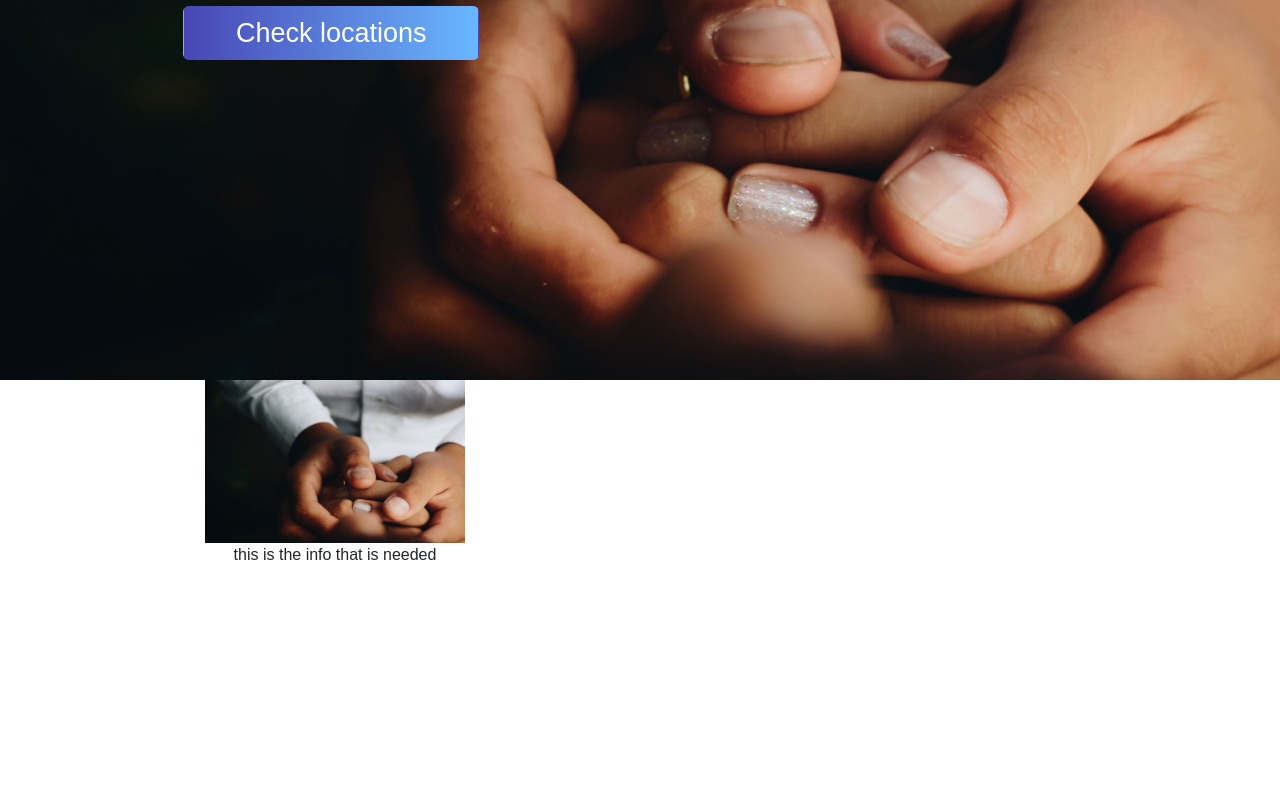
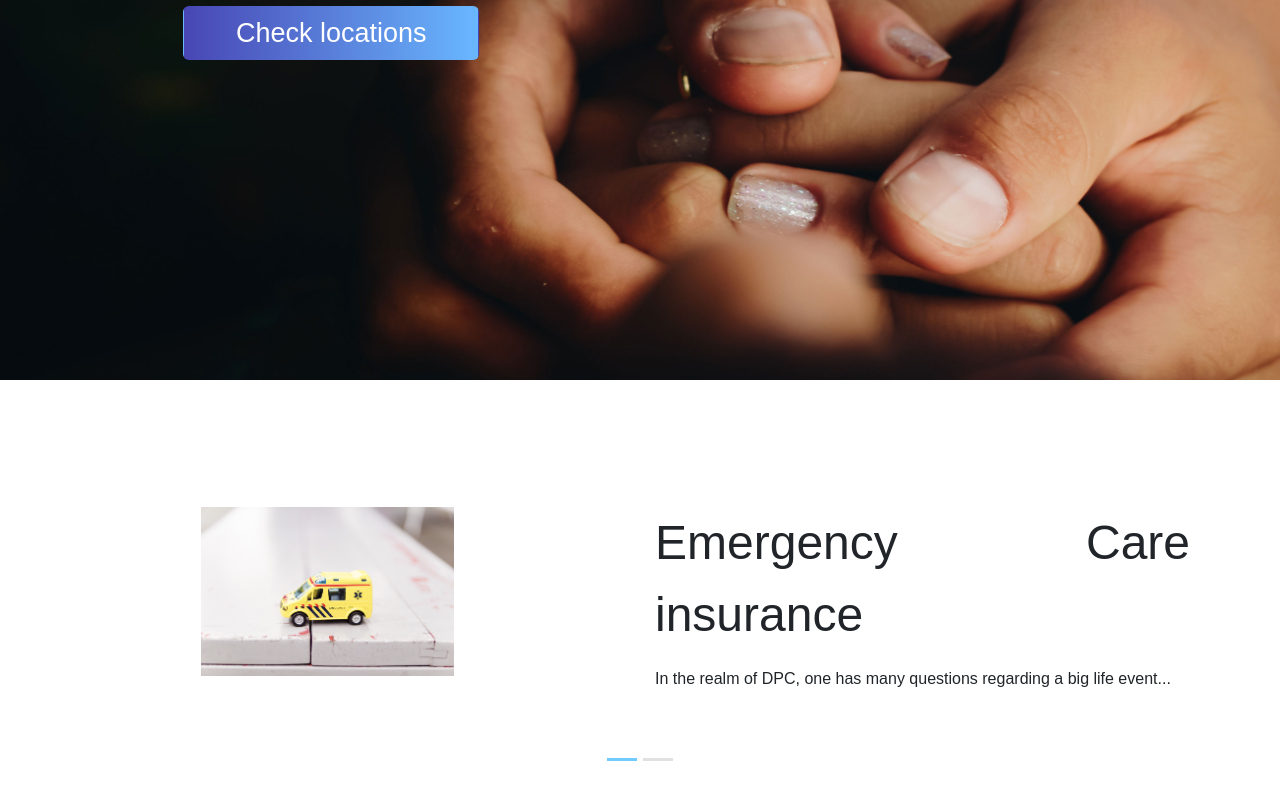
Before and after one commit to Salvus-Health/Salvus-react, a React (Create React App) app: page / in a window 1280 px wide. Shown: the part 420-1220 px from the top of the page. Before the commit the page ends 1003 px from the top, so only its background shows below. Built offline with nearby package versions, Linux system fonts and the light colour scheme.

Commit message:
carousel somewhat working, needs to improve the visuals

```diff
--- a/src/landing-page/LandingPage.css
+++ b/src/landing-page/LandingPage.css
@@ -42,3 +42,30 @@
     justify-content: flex-start;
     height: 100%;
 }
+
+.info-s{
+    margin-top: 127px;
+    margin-bottom: 127px;
+}
+
+
+.title-s{
+    text-align: justify;
+    font-size: 48px;
+}
+
+.description-s{
+    text-align: justify;
+}
+
+/**
+these last two classes define the color of the slide number indicators, if removed these indicators will turn white
+you can thank the carousel library for making me use this hack
+ */
+li.active {
+    background-color: #70CCFF !important;
+}
+
+li{
+    background-color: #C4C4C4 !important;
+}
--- a/src/landing-page/info-section/InfoSection.tsx
+++ b/src/landing-page/info-section/InfoSection.tsx
@@ -1,7 +1,7 @@
 import * as React from 'react';
 import {
     Carousel,
-    CarouselControl,
+    // CarouselControl,
     CarouselIndicators,
     CarouselItem
 } from 'reactstrap';
@@ -15,10 +15,10 @@ interface IInfoState {
 class InfoSection extends React.Component <any, IInfoState> {
 
     private items: LandingPageInfo [] = [
-        new LandingPageInfo("/assets/Holding-Hands-Doctor.svg", "this is my info"),
+        new LandingPageInfo("/assets/images/landing/stories-ambulance.png", "this is my info"),
         new LandingPageInfo("/assets/Holding-Hands-Doctor.svg", "this is my changed info"),
     ];
-    private animating = true;
+    private animating = false;
 
     constructor(props: any) {
         super(props);
@@ -41,19 +41,25 @@ class InfoSection extends React.Component <any, IInfoState> {
     }
 
     public next() {
-        if (this.animating) { return; }
+        if (this.animating) {
+            return;
+        }
         const nextIndex = this.state.activeIndex === this.items.length - 1 ? 0 : this.state.activeIndex + 1;
         this.setState({activeIndex: nextIndex});
     }
 
     public previous() {
-        if (this.animating) { return; }
+        if (this.animating) {
+            return;
+        }
         const nextIndex = this.state.activeIndex === 0 ? this.items.length - 1 : this.state.activeIndex - 1;
         this.setState({activeIndex: nextIndex});
     }
 
     public goToIndex(newIndex: number) {
-        if (this.animating) { return; }
+        if (this.animating) {
+            return;
+        }
         this.setState({activeIndex: newIndex});
     }
 
@@ -68,27 +74,41 @@ class InfoSection extends React.Component <any, IInfoState> {
                     onExited={this.onExited}
                     key={item.img}
                 >
-                    <div className="col-md-12">
+                    <div className="col-md-12 row" style = {{marginBottom:"80px"}}>
                         <div className="col-md-6">
-                            <img className="col-md-6" src={item.img} alt={"Alt text"}/></div>
+                            <img className="col-md-6" src={item.img} alt={"Alt text"}/>
+                        </div>
 
-                        <p className="col-md-6">this is the info that is needed </p></div>
+                        <div className="col-md-6 info-container">
+                            <p className="title-s col-md-12">Emergency Care insurance</p>
+                            <p className="description-s col-md-12">
+                                In the realm of DPC, one has many questions regarding a big life
+                                event...
+                            </p>
+
+                        </div>
+
+                    </div>
                     {/*<CarouselCaption captionText={item.info} captionHeader={item.info}/>*/}
                 </CarouselItem>
             );
         });
 
-        return <Carousel
-            activeIndex={activeIndex}
-            next={this.next}
-            previous={this.previous}
-            className = "col-md-12"
-        >
-            <CarouselIndicators items={this.items} activeIndex={activeIndex} onClickHandler={this.goToIndex}/>
-            {slides}
-            <CarouselControl direction="prev" directionText="Previous" onClickHandler={this.previous}/>
-            <CarouselControl direction="next" directionText="Next" onClickHandler={this.next}/>
-        </Carousel>;
+        return (
+
+            <div className="col-md-12 info-s">
+                <Carousel
+                    activeIndex={activeIndex}
+                    next={this.next}
+                    previous={this.previous}
+                    className="col-md-12"
+                >
+                    {slides}
+                    <CarouselIndicators items={this.items} activeIndex={activeIndex} onClickHandler={this.goToIndex}/>
+                    {/*<CarouselControl direction="prev" directionText="Previous" onClickHandler={this.previous}/>*/}
+                    {/*<CarouselControl direction="next" directionText="Next" onClickHandler={this.next}/>*/}
+                </Carousel>
+            </div>);
     }
 
 }
```
Also changed, not shown: public/assets/images/landing/stories-ambulance.png (added).
